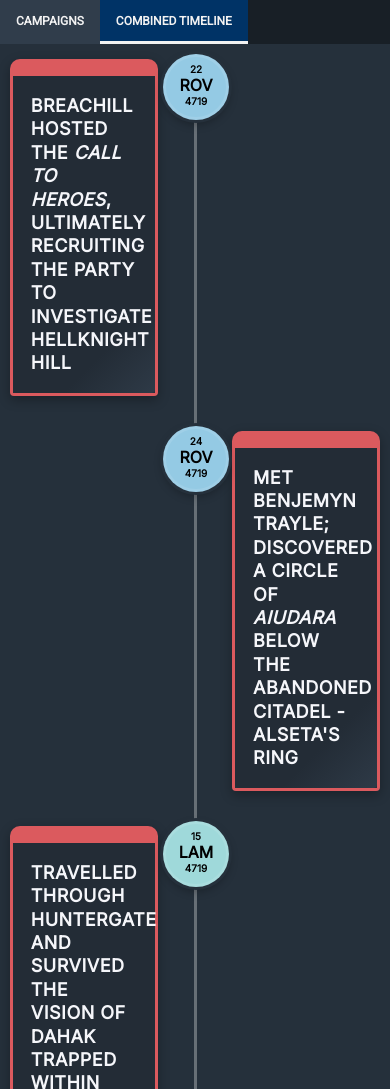
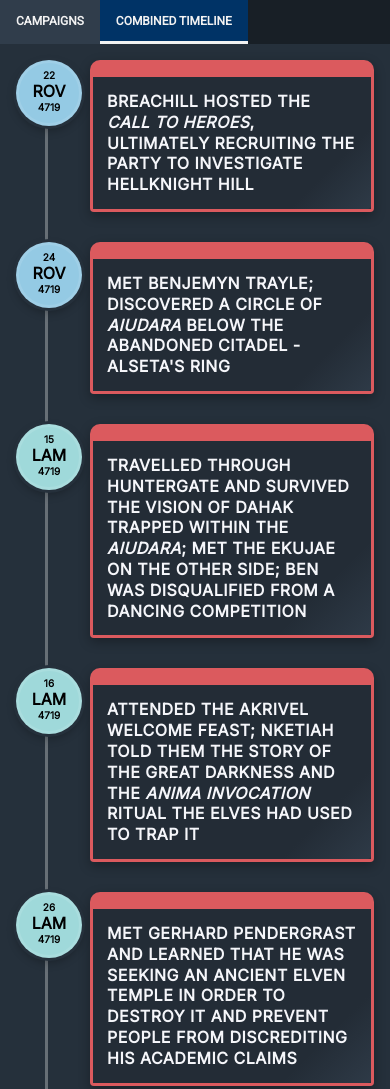
Before and after one commit to piper93/pathfinder-timeline, a website with bundled scripts: page index.html in a window 390 px wide. Shown: the top 1089 px of the page. Built offline with nearby package versions, Linux system fonts and the light colour scheme.

```diff
--- a/css/timeline.css
+++ b/css/timeline.css
@@ -12,52 +12,6 @@ section#timeline {
   width: 80%;
   margin: 30px auto;
   position: relative;
-}
-
-@media screen and (max-width: 600px) {
-  section#timeline {
-    width: 95%;
-    margin: 10px auto;
-  }
-
-  section#timeline:before {
-    left: 20px;
-  }
-
-  section#timeline article div.inner {
-    width: 100%;
-    float: none;
-    margin-left: 60px;
-  }
-
-  section#timeline article:nth-child(2n+2) div.inner {
-    float: none;
-    margin-left: 60px;
-  }
-
-  section#timeline article div.inner span.date {
-    left: 0;
-    margin: 0;
-    width: 55px;
-    height: 55px;
-    font-size: 11px;
-  }
-
-  section#timeline article div.inner span.date span.month {
-    font-size: 14px;
-  }
-
-  section#timeline article div.inner h2 {
-    font-size: 16px;
-    padding: 14px;
-  }
-
-  section #timeline article div.inner p {
-    font-size: 13px;
-    padding: 14px;
-    line-height: 1.5;
-  }
-
 }
 
 section#timeline:before {
@@ -262,3 +216,31 @@ section#timeline article div.inner div.event-block:only-child h2 {
 section#timeline article div.inner div.event-block:first-child {
   border-radius: 0 0 10px 10px;
 } */
+
+@media (max-width: 800px) {
+  section#timeline {
+    width: calc(100% - 2rem);
+    margin: 1rem auto;
+  }
+
+  section#timeline::before {
+    left: 30px;
+  }
+
+  section#timeline article div.inner,
+  section#timeline article:nth-child(2n+2) div.inner {
+    float: none;
+    width: auto;
+    margin: 0 0 0 74px;
+  }
+
+  section#timeline article div.inner span.date {
+    left: 0;
+    margin: 0;
+  }
+
+  section#timeline article div.inner h2 {
+    font-size: 16px;
+    padding: 14px;
+  }
+}
--- a/js/campaign-catalogue.js
+++ b/js/campaign-catalogue.js
@@ -2,43 +2,43 @@ export const CAMPAIGNS = [
   {
     id: "aoa", icon: "fire", name: "Age of Ashes", status: "Complete",
     historicalEvents: [
-      { year: -5277, name: "Dahak is defeated by the Ekujae and banished, but a fragment of his power remains stuck in the \"in between\" of the elf gates." },
-      { year: 3469, name: "Mengkare hatches in Taldor in the World's Edge Mountains." },
-      { year: 3661, name: "Mengkare and his parents are dominated by the <i>orb of gold dragonkind</i>." },
-      { year: 3667, name: "Mengkare is banished to Axis and his parents are slain." },
-      { year: 3773, name: "Mengkare returns to Golarion after years of study in Axis." },
-      { year: 3977, name: "Mengkare hears rumours about the return of the <i>orb of gold dragonkind</i> and confronts its new owner, Ilgreth, only to become dominated by the orb again." },
-      { year: 3980, name: "Mengkare destroys the <i>orb of gold dragonkind</i> and Ilgreth along with it." },
-      { year: 4212, name: "Mengkare discovers Vengegate, Alseta's Ring, and the trapped incarnation of Dahak." },
-      { year: 4519, name: "Mengkare begins the first Glorious Endeavor near the site of Alseta's Ring." },
-      { year: 4520, name: "Mengkare realizes his first attempt to create a utopia is a failure and wipes the memories of the citizens of Breachill." },
-      { year: 4521, name: "Mengkare leaves Breachill to its fate after spending some time helping the amnesiac town regain its footing." },
-      { year: 4552, name: "Mengkare founds Promise on Hermea, now planning to \"farm\" humans rather than recruit them." },
-      { year: 4607, name: "The Scarlet Triad is founded and charged with seeking out promising humans to send to Hermea." },
-      { year: 4690, name: "The Scarlet Triad gets into the slavery business." },
-      { year: 4715, name: "The Scarlet Triad starts seeking out slivers of the <i>orb of gold dragonkind</i> to begin work on rebuilding a lesser version of the artifact." }
+      { year: -5277, name: "Dahak is defeated by the Ekujae and banished, but a fragment of his power remains stuck in the \"in between\" of the elf gates" },
+      { year: 3469, name: "Mengkare hatches in Taldor in the World's Edge Mountains" },
+      { year: 3661, name: "Mengkare and his parents are dominated by the <i>orb of gold dragonkind</i>" },
+      { year: 3667, name: "Mengkare is banished to Axis and his parents are slain" },
+      { year: 3773, name: "Mengkare returns to Golarion after years of study in Axis" },
+      { year: 3977, name: "Mengkare hears rumours about the return of the <i>orb of gold dragonkind</i> and confronts its new owner, Ilgreth, only to become dominated by the orb again" },
+      { year: 3980, name: "Mengkare destroys the <i>orb of gold dragonkind</i> and Ilgreth along with it" },
+      { year: 4212, name: "Mengkare discovers Vengegate, Alseta's Ring, and the trapped incarnation of Dahak" },
+      { year: 4519, name: "Mengkare begins the first Glorious Endeavor near the site of Alseta's Ring" },
+      { year: 4520, name: "Mengkare realizes his first attempt to create a utopia is a failure and wipes the memories of the citizens of Breachill" },
+      { year: 4521, name: "Mengkare leaves Breachill to its fate after spending some time helping the amnesiac town regain its footing" },
+      { year: 4552, name: "Mengkare founds Promise on Hermea, now planning to \"farm\" humans rather than recruit them" },
+      { year: 4607, name: "The Scarlet Triad is founded and charged with seeking out promising humans to send to Hermea" },
+      { year: 4690, name: "The Scarlet Triad gets into the slavery business" },
+      { year: 4715, name: "The Scarlet Triad starts seeking out slivers of the <i>orb of gold dragonkind</i> to begin work on rebuilding a lesser version of the artifact" }
     ]
   },
   {
     id: "ec", icon: "music", name: "Extinction Curse", status: "Complete",
     historicalEvents: [
-      { year: 1, name: "Aroden raises the <i>Starstone</i> from the Inner Sea. He transports five of the six <i>aeon orbs</i> from Vask, placing four on the Isle of Kortos and one on the Isle of Erran. Without all their orbs, Vask becomes the lifeless Black Desert." },
-      { year: 4606, name: "Aroden dies. The <i>aeon orbs</i> on the Isle of Kortos and the Isle of Erran are severed from his power and from each other, beginning to gradually fail." },
-      { year: 4710, name: "The <i>aeon orb</i> atop the Marsh Stone tower is stolen; it becomes known instead as the Tower of Empty Stones." },
-      { year: 4720, name: "Sarvel Ever-Hunger begins his invasion of the aeon towers." }
+      { year: 1, name: "Aroden raises the <i>Starstone</i> from the Inner Sea. He transports five of the six <i>aeon orbs</i> from Vask, placing four on the Isle of Kortos and one on the Isle of Erran. Without all their orbs, Vask becomes the lifeless Black Desert" },
+      { year: 4606, name: "Aroden dies. The <i>aeon orbs</i> on the Isle of Kortos and the Isle of Erran are severed from his power and from each other, beginning to gradually fail" },
+      { year: 4710, name: "The <i>aeon orb</i> atop the Marsh Stone tower is stolen; it becomes known instead as the Tower of Empty Stones" },
+      { year: 4720, name: "Sarvel Ever-Hunger begins his invasion of the aeon towers" }
     ]
   },
   {
     id: "av", icon: "shield", name: "Abomination Vaults", status: "Complete",
     historicalEvents: [
-      { year: null, name: "Serpentfolk construct the Empty Vault, a shrine to Nhimbaloth far beneath the surface of Golarion." },
-      { year: 1, name: "Aroden raises the Starstone Isles; the Empty Vault ascends with it." },
-      { year: 4213, name: "Belcorra Haruvex is born to the wealthy Haruvex family in Absalom. Unknown to anyone outside the family, they have a strong aberrant bloodline and a familiar devotion to Nhimbaloth." },
-      { year: 4219, name: "The Haruvex family is ejected from Absalom after their secret sacrifices are discovered. They flee to Andoran, where they live in poverty. The Haruvexes instill in six-year-old Belcorra a hatred of Absalom and tell her she is Nhimbaloth's chosen one." },
-      { year: 4230, name: "Belcorra relocates to the Isle of Kortos and begins work on a magical lighthouse called <i>Gauntlight</i>, directly above the Empty Vault. She opens passages through the earth to reach the shrine and begins to collect an army of aberrations to attack Absalom." },
-      { year: 4234, name: "Belcorra completes <i>Gauntlight</i> and begins work on its dungeons, the Abomination Vaults." },
-      { year: 4244, name: "One of Absalom's \"hunting lodges\" called the Roseguard hear of Belcorra and come to investigate her lighthouse. They kill her but never learn of the expansive dungeons beneath. Belcorra kills the rogue Otari Ilvashti in this battle. The victorious Roseguard construct a small port community and retire there, naming it Otari after their fallen friend." },
-      { year: 4719, name: "Belcorra awakens as a ghost and begins work to reactivate <i>Gauntlight</i>. Its dungeons have been populated with generations of infighting creatures since her death and she seeks to bring back under her control." }
+      { year: null, name: "Serpentfolk construct the Empty Vault, a shrine to Nhimbaloth far beneath the surface of Golarion" },
+      { year: 1, name: "Aroden raises the Starstone Isles; the Empty Vault ascends with it" },
+      { year: 4213, name: "Belcorra Haruvex is born to the wealthy Haruvex family in Absalom. Unknown to anyone outside the family, they have a strong aberrant bloodline and a familiar devotion to Nhimbaloth" },
+      { year: 4219, name: "The Haruvex family is ejected from Absalom after their secret sacrifices are discovered. They flee to Andoran, where they live in poverty. The Haruvexes instill in six-year-old Belcorra a hatred of Absalom and tell her she is Nhimbaloth's chosen one" },
+      { year: 4230, name: "Belcorra relocates to the Isle of Kortos and begins work on a magical lighthouse called <i>Gauntlight</i>, directly above the Empty Vault. She opens passages through the earth to reach the shrine and begins to collect an army of aberrations to attack Absalom" },
+      { year: 4234, name: "Belcorra completes <i>Gauntlight</i> and begins work on its dungeons, the Abomination Vaults" },
+      { year: 4244, name: "One of Absalom's \"hunting lodges\" called the Roseguard hear of Belcorra and come to investigate her lighthouse. They kill her but never learn of the expansive dungeons beneath. Belcorra kills the rogue Otari Ilvashti in this battle. The victorious Roseguard construct a small port community and retire there, naming it Otari after their fallen friend" },
+      { year: 4719, name: "Belcorra awakens as a ghost and begins work to reactivate <i>Gauntlight</i>. Its dungeons have been populated with generations of infighting creatures since her death and she seeks to bring back under her control" }
     ]
   },
   { id: "notgd", icon: "eye", name: "Night of the Gray Death", status: "Complete" },
@@ -46,46 +46,57 @@ export const CAMPAIGNS = [
   {
     id: "bl", icon: "tint", name: "Blood Lords", status: "Complete",
     historicalEvents: [
-      { year: -929, name: "The declining empire of Osirion formally cedes control of its southern reaches to the archmages Geb and Nex." },
-      { year: -892, name: "Nex and Geb go to war, unleashing dire magic against each other's nations." },
-      { year: 576, name: "Nex magically destroys many Gebbites, prompting Geb to resurrect a vast undead army and march on Nex. Nex vanishes from his capital in Quantium during a Gebbite poison attack, and the war comes to a stalemate." },
-      { year: 577, name: "Geb's primary apprentices, 60 feuding necromancers called the Blood Lords, take control of the government as Geb retreats into solitude." },
+      { year: -929, name: "The declining empire of Osirion formally cedes control of its southern reaches to the archmages Geb and Nex" },
+      { year: -892, name: "Nex and Geb go to war, unleashing dire magic against each other's nations" },
+      { year: 576, name: "Nex magically destroys many Gebbites, prompting Geb to resurrect a vast undead army and march on Nex. Nex vanishes from his capital in Quantium during a Gebbite poison attack, and the war comes to a stalemate" },
+      { year: 577, name: "Geb's primary apprentices, 60 feuding necromancers called the Blood Lords, take control of the government as Geb retreats into solitude" },
       { year: 632, name: "Geb attempts to escape Golarion in an act of ritual suicide but arises as a melancholic ghost" },
-      { year: 4719, name: "Geb's unwilling queen, the lich Arazni, abandons Geb to pursue her freedom. The graveknights pledged to contain her are destroyed by Arazni's machinations, other than the spymaster Seldeg Bhedlis." },
-      { year: 4720, name: "Geb returns to more active management of his nation, turning his eye toward Nex." }
+      { year: 4719, name: "Geb's unwilling queen, the lich Arazni, abandons Geb to pursue her freedom. The graveknights pledged to contain her are destroyed by Arazni's machinations, other than the spymaster Seldeg Bhedlis" },
+      { year: 4720, name: "Geb returns to more active management of his nation, turning his eye toward Nex" }
     ]
   },
   {
     id: "sog", icon: "leaf", name: "Season of Ghosts", status: "Complete", calendar: "IC",
     historicalEvents: [
-      { year: 3723, name: "The adventurer Tan Sui-Jing defeats the fiend Kugaptee but dies herself. Her body sprouts a sugi tree over Kugaptee's remains, trapping him below the roots and preventing him from returning to life." },
-      { year: 4520, name: "The village of Willowshore is founded by a follower of Sangpotshi named Zhi Hui. She builds a monastery in the hinterlands, incorporating Tan Sui-Jin's sugi tree." },
-      { year: 4554, name: "Zhi Hui passes away of natural causes." },
-      { year: 4560, name: "Willowshore becomes a lumber town. Local Sangpotshi traditions dwindle. The monks of the monastery abandon it." },
-      { year: 4562, name: "Chou Mingxia, leader of the city of Sze, sends her son to Willowshore. He attempts to harvest the glorious sugi tree. His attempt fails but allows Kugaptee's influence to spread." },
-      { year: 4602, name: "Governor Heh Shan-Bao is installed at Willowshore by Lung Wa." },
-      { year: 4606, name: "The Lung Wa empire collapses. Government officials in Shenmen are cut off and they succumb to greed. Governor Heh does his best to shelter Willowshore from these events." },
-      { year: 4607, name: "Shenmen falls under the control of the jorogumo Lang Loi." },
-      { year: 4608, name: "The people of Willowshore perish in their sleep when Heh Shan-Bao attempts and fails to perform a ritual to heal the Tan Sugi and permanently seal Kugaptee away. Two parallel mindscapes of Willowshore are created, one trapping the townsfolk in a realm between life and death." },
-      { year: 4723, name: "Lumber baron Mago Kai begins his plans to turn Willowshore into a new lumber camp and starts orchestrating a mass exorcism and cleansing of Willowshore." }
+      { year: 3723, name: "The adventurer Tan Sui-Jing defeats the fiend Kugaptee but dies herself. Her body sprouts a sugi tree over Kugaptee's remains, trapping him below the roots and preventing him from returning to life" },
+      { year: 4520, name: "The village of Willowshore is founded by a follower of Sangpotshi named Zhi Hui. She builds a monastery in the hinterlands, incorporating Tan Sui-Jin's sugi tree" },
+      { year: 4554, name: "Zhi Hui passes away of natural causes" },
+      { year: 4560, name: "Willowshore becomes a lumber town. Local Sangpotshi traditions dwindle. The monks of the monastery abandon it" },
+      { year: 4562, name: "Chou Mingxia, leader of the city of Sze, sends her son to Willowshore. He attempts to harvest the glorious sugi tree. His attempt fails but allows Kugaptee's influence to spread" },
+      { year: 4602, name: "Governor Heh Shan-Bao is installed at Willowshore by Lung Wa" },
+      { year: 4606, name: "The Lung Wa empire collapses. Government officials in Shenmen are cut off and they succumb to greed. Governor Heh does his best to shelter Willowshore from these events" },
+      { year: 4607, name: "Shenmen falls under the control of the jorogumo Lang Loi" },
+      { year: 4608, name: "The people of Willowshore perish in their sleep when Heh Shan-Bao attempts and fails to perform a ritual to heal the Tan Sugi and permanently seal Kugaptee away. Two parallel mindscapes of Willowshore are created, one trapping the townsfolk in a realm between life and death" },
+      { year: 4723, name: "Lumber baron Mago Kai begins his plans to turn Willowshore into a new lumber camp and starts orchestrating a mass exorcism and cleansing of Willowshore" }
     ]
   },
   {
     id: "sw", icon: "tree", name: "Spore War", status: "Complete",
     historicalEvents: [
       { year: 2497, name: "Treerazer is exiled to Golarion" },
-      { year: 2632, name: "Treerazer attempts to corrupt the <i>Sovyrian Stone</i>; elves return to Golarion to protect Kyonin from him." },
-      { year: 2988, name: "A Calistrian witch named Silisifex contacts the ancient elf, Aelthian, who joins the fight against Treerazer's armies. His attempt to banish Treerazer weakens the demon but ultimately fails." },
-      { year: 3041, name: "Tanglebriar's borders no longer grow. Scholars consider this the official date of Treerazer's defeat." },
-      { year: 3050, name: "Silisifex leads a force of Calistrians to reclaim Shevaroth, but vanishes without a trace." },
-      { year: 3520, name: "Kyloss Syndar fights the demonic hydra Slithermaw; he defeats the monster but pays for it with his life. Greengold is founded in his honour." },
-      { year: 4445, name: "Queen Telandia becomes Kyonin's ruler." },
-      { year: 4724, name: "Gorum is slain, and the Godsrain washes over Golarion. The red rain from this event causes Treerazer's Jeharlu Spore network to experience sudden growth, allowing the demon lord to accelerate his plans for attack." }
+      { year: 2632, name: "Treerazer attempts to corrupt the <i>Sovyrian Stone</i>; elves return to Golarion to protect Kyonin from him" },
+      { year: 2988, name: "A Calistrian witch named Silisifex contacts the ancient elf, Aelthian, who joins the fight against Treerazer's armies. His attempt to banish Treerazer weakens the demon but ultimately fails" },
+      { year: 3041, name: "Tanglebriar's borders no longer grow. Scholars consider this the official date of Treerazer's defeat" },
+      { year: 3050, name: "Silisifex leads a force of Calistrians to reclaim Shevaroth, but vanishes without a trace" },
+      { year: 3520, name: "Kyloss Syndar fights the demonic hydra Slithermaw; he defeats the monster but pays for it with his life. Greengold is founded in his honour" },
+      { year: 4445, name: "Queen Telandia becomes Kyonin's ruler" },
+      { year: 4724, name: "Gorum is slain, and the Godsrain washes over Golarion. The red rain from this event causes Treerazer's Jeharlu Spore network to experience sudden growth, allowing the demon lord to accelerate his plans for attack" }
     ]
   },
   { id: "sob", icon: "diamond", name: "Shades of Blood", status: "Complete", hiddenFromSelection: true },
   {
     id: "hb", icon: "chain-broken", name: "Hellbreakers", status: "In progress", realStart: "2026-08-08",
+    historicalEvents: [
+      { year: 2133, publicDuringPlay: true, name: "Isger is founded as a province of Taldor when Taldor's Seventh Army of Exploration defeats the indigenous Isgeri" },
+      { year: 4081, publicDuringPlay: true, name: "Cheliax declares independence from Taldor. Isger is annexed in the process, becoming a Chelaxian vassal state" },
+      { year: 4601, name: "Illcayna Alonnor, a young priestess of Urgathoa, feeds herself to a group of wights and is resurrected as a daughter of Urgathoa. She slaughters the villagers of Finder's Gulch and transforms them into her undead thralls" },
+      { year: 4697, publicDuringPlay: true, name: "Hundreds of goblinoids from the Chitterwood of southern Isger launch attacks throughout the nation, starting the Goblinblood Wars" },
+      { year: 4701, publicDuringPlay: true, name: "The Goblinblood War ends through the combined effort of Hellknights from Cheliax, Eagle Knights from Andoran, and a contingent of Druma's Mercenary League" },
+      { year: 4722, publicDuringPlay: true, name: "Ardbert Bertard founds the Hellbreakers League" },
+      { year: 4723, publicDuringPlay: true, name: "Ardbert bequeaths Citadel Altaerein to the citizens of Breachill" },
+      { year: 4725, month: 4, publicDuringPlay: true, name: "Order of the Rack Hellknights occupy Breachill, placing most citizens under house arrest. Despite several public executions, they don't find any members of the Hellbreakers League" },
+      { year: 4725, month: 8, day: 13, publicDuringPlay: true, name: "The Eagle Knights and the Hellbreakers League retake Breachill and Citadel Altaerein" }
+    ],
     sections: [
       { name: "Session Notes", icon: "book" },
       { name: "Player Characters", icon: "users" },
--- a/js/timeline.js
+++ b/js/timeline.js
@@ -66,10 +66,10 @@ function getTimeline(events, calendar) {
  for (const events of dateGroups.values()) {
    var firstEvent = events[0];
    const date = displayGolarionDate(firstEvent, calendar);
-   const badge = firstEvent.year == null || firstEvent.month == null || firstEvent.day == null
+   const badge = firstEvent.year == null || firstEvent.month == null
      ? `<span class="date year-only"><span class="year">${firstEvent.year == null ? "?" : date.year}</span></span>`
      : `<span class="date ${MONTHS[firstEvent.month - 1].toLowerCase()}">
-         <span class="day">${date.day}</span>
+         ${date.day == null ? "" : `<span class="day">${date.day}</span>`}
          <span class="month">${date.month}</span>
          <span class="year">${date.year}</span>
        </span>`;
@@ -106,13 +106,15 @@ const campaign = CAMPAIGNS.find(entry => entry.id === requestedCampaign);
 const filter = campaign?.id ?? "all";
 
 const campaignEvents = campaign ? EVENTS.filter(event => event.tag === filter) : EVENTS;
-const historicalEvents = campaign?.status === "Complete"
-  ? (campaign.historicalEvents ?? []).map(event => {
-      const { month, day } = event;
-      const hasFullDate = event.year != null && month != null && day != null;
-      return { ...event, month: hasFullDate ? month : undefined, day: hasFullDate ? day : undefined, tag: filter, historical: true };
-    })
-  : [];
+const historicalEvents = (campaign?.historicalEvents ?? [])
+  .filter(event => campaign.status === "Complete" || event.publicDuringPlay === true)
+  .map(event => ({
+    ...event,
+    month: event.year == null ? undefined : event.month,
+    day: event.year == null || event.month == null ? undefined : event.day,
+    tag: filter,
+    historical: true
+  }));
 
 
 const sessions = campaign?.sections?.some(section => section.name === "Session Notes")
```
Also changed, not shown: AGENTS.md (+1 -1 lines), css/campaign-hub.css (+0 -12 lines).
